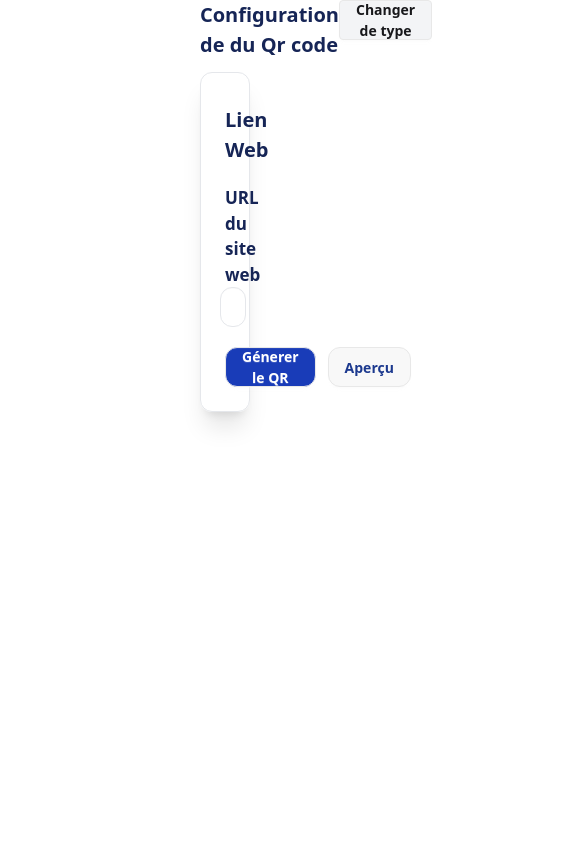
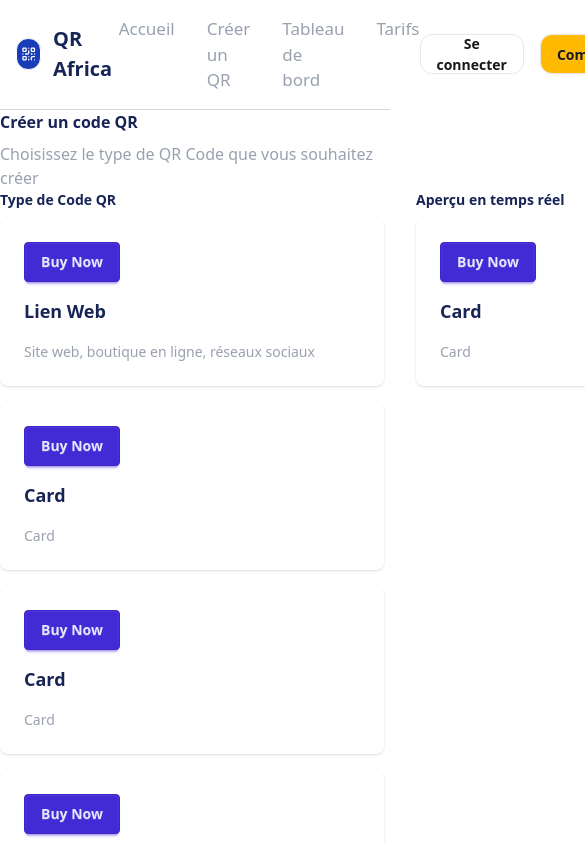
Before and after one commit to Eunock-web/QR-AFRICA-FRONT, a React (Vite) app: page / in a window 390 px wide. Shown: the top 844 px of the page, 585 px wide, since content can reach past the window. Built offline with nearby package versions, Linux system fonts and the light colour scheme.

Commit message:
Finalisation de la nav-Bar

```diff
--- a/src/App.jsx
+++ b/src/App.jsx
@@ -3,12 +3,13 @@ import Register from './components/auth/Register'
 import Create from './components/pages/create'
 import Lien from './components/pages/Lien'
 import Card from './components/utils/Card'
-
+import NavBar from './components/header/NavBar'
 
 function App() {
   return (
     <div className="">
-      <Lien />
+      <NavBar />
+      <Create />
     </div>
   )
 }
--- a/src/components/header/Link.jsx
+++ b/src/components/header/Link.jsx
@@ -4,7 +4,7 @@
 function Link( props ) {
     return (
         <div className="">
-            <a href={ props.href } className={" link text-blue-700 " +  props.className } > { props.children } </a>
+            <a href={ props.href } className={" link text-blue-700 no-underline " +  props.className } > { props.children } </a>
         </div>
     )
 }
--- a/src/components/header/NavBar.jsx
+++ b/src/components/header/NavBar.jsx
@@ -1,42 +1,37 @@
-<div className="navbar bg-base-100 shadow-sm">
-  <div className="navbar-start">
-    <div className="dropdown">
-      <div tabIndex={0} role="button" className="btn btn-ghost lg:hidden">
-        <svg xmlns="http://www.w3.org/2000/svg" className="h-5 w-5" fill="none" viewBox="0 0 24 24" stroke="currentColor"> <path strokeLinecap="round" strokeLinejoin="round" strokeWidth="2" d="M4 6h16M4 12h8m-8 6h16" /> </svg>
-      </div>
-      <ul
-        tabIndex={0}
-        className="menu menu-sm dropdown-content bg-base-100 rounded-box z-1 mt-3 w-52 p-2 shadow">
-        <li><a>Item 1</a></li>
-        <li>
-          <a>Parent</a>
-          <ul className="p-2">
-            <li><a>Submenu 1</a></li>
-            <li><a>Submenu 2</a></li>
-          </ul>
-        </li>
-        <li><a>Item 3</a></li>
-      </ul>
+import { QrCode } from "lucide-react";
+import Link from "./Link";
+import Button from "../utils/Button";
+
+function NavBar() {
+  return (
+    <div>
+      <nav className="flex items-center justify-between mx-[4%] py-4 ">
+        {/* Logo */}
+        <div className="flex items-center space-x-3">
+          <QrCode className="w-8 h-8 text-white bg-blue-800 p-1 border rounded-xl" />
+          <h1 className="text-[20px] font-bold text-blue-950">QR Africa</h1>
+        </div>
+
+        {/* Links */}
+        <div className="flex gap-8">
+          <Link href="#" className=" text-gray-400 text-[17px] hover:text-amber-500 ">Accueil</Link>
+          <Link href="#" className=" text-gray-400 text-[17px] hover:text-amber-500">Créer un QR </Link>
+          <Link href="#" className=" text-gray-400 text-[17px] hover:text-amber-500">Tableau de bord</Link>
+          <Link href="#" className=" text-gray-400 text-[17px] hover:text-amber-500">Tarifs</Link>
+        </div>
+
+        {/* Buttons */}
+        <div className="flex gap-4">
+          <Button className="bg-white border rounded-xl hover:bg-amber-400">
+            Se connecter
+          </Button>
+          <Button className="rounded-xl bg-amber-400">Commencer</Button>
+        </div>
+
+      </nav>
+        <hr className=" border-gray-300 "/>
     </div>
-    <a className="btn btn-ghost text-xl">daisyUI</a>
-    </div>
+  );
+}
 
-  <div className="navbar-center hidden lg:flex">
-    <ul className="menu menu-horizontal px-1">
-      <li><a>Item 1</a></li>
-      <li>
-        <details>
-          <summary>Parent</summary>
-          <ul className="p-2">
-            <li><a>Submenu 1</a></li>
-            <li><a>Submenu 2</a></li>
-          </ul>
-        </details>
-      </li>
-      <li><a>Item 3</a></li>
-    </ul>
-  </div>
-  <div className="navbar-end">
-    <a className="btn">Button</a>
-  </div>
-</div>
+export default NavBar;
```
